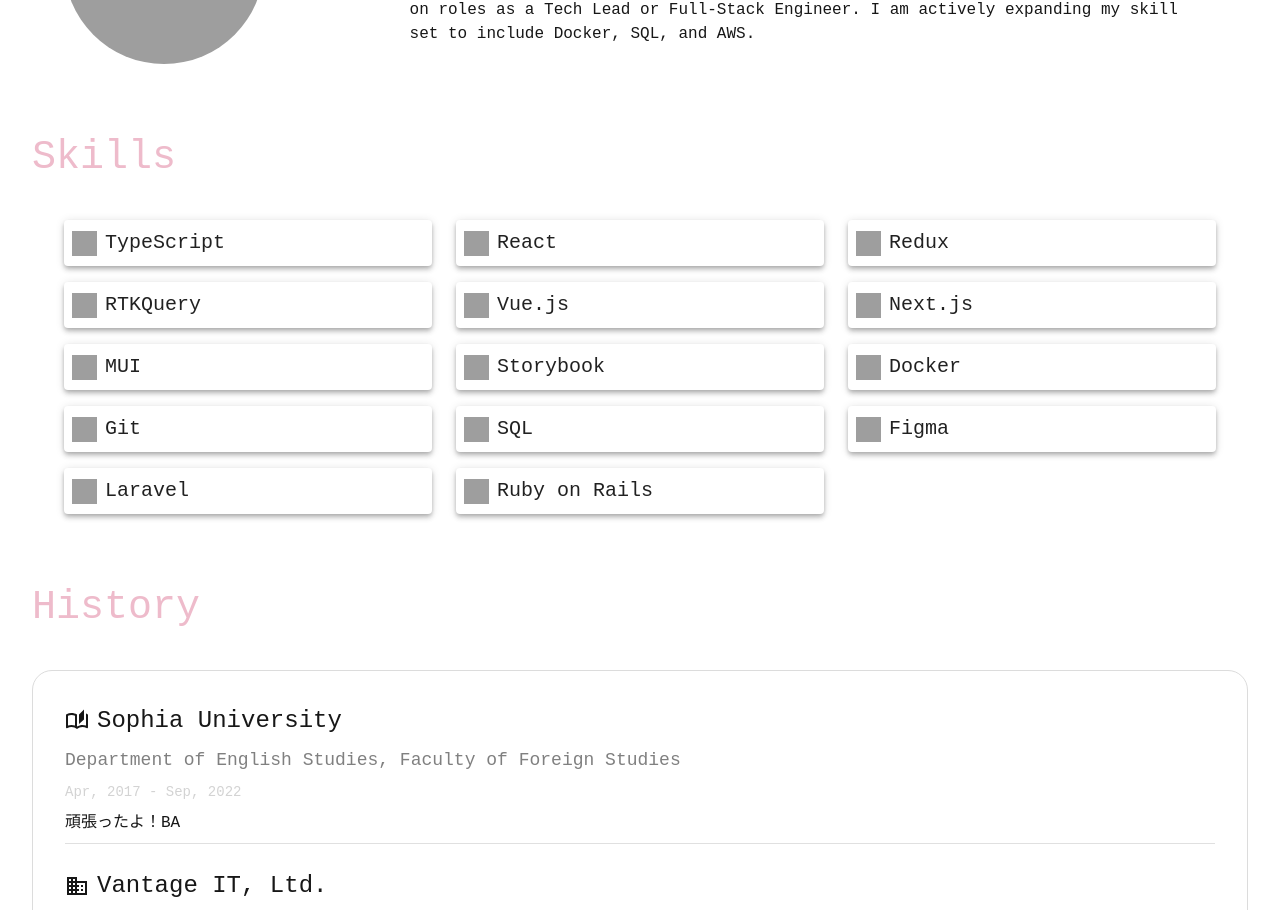
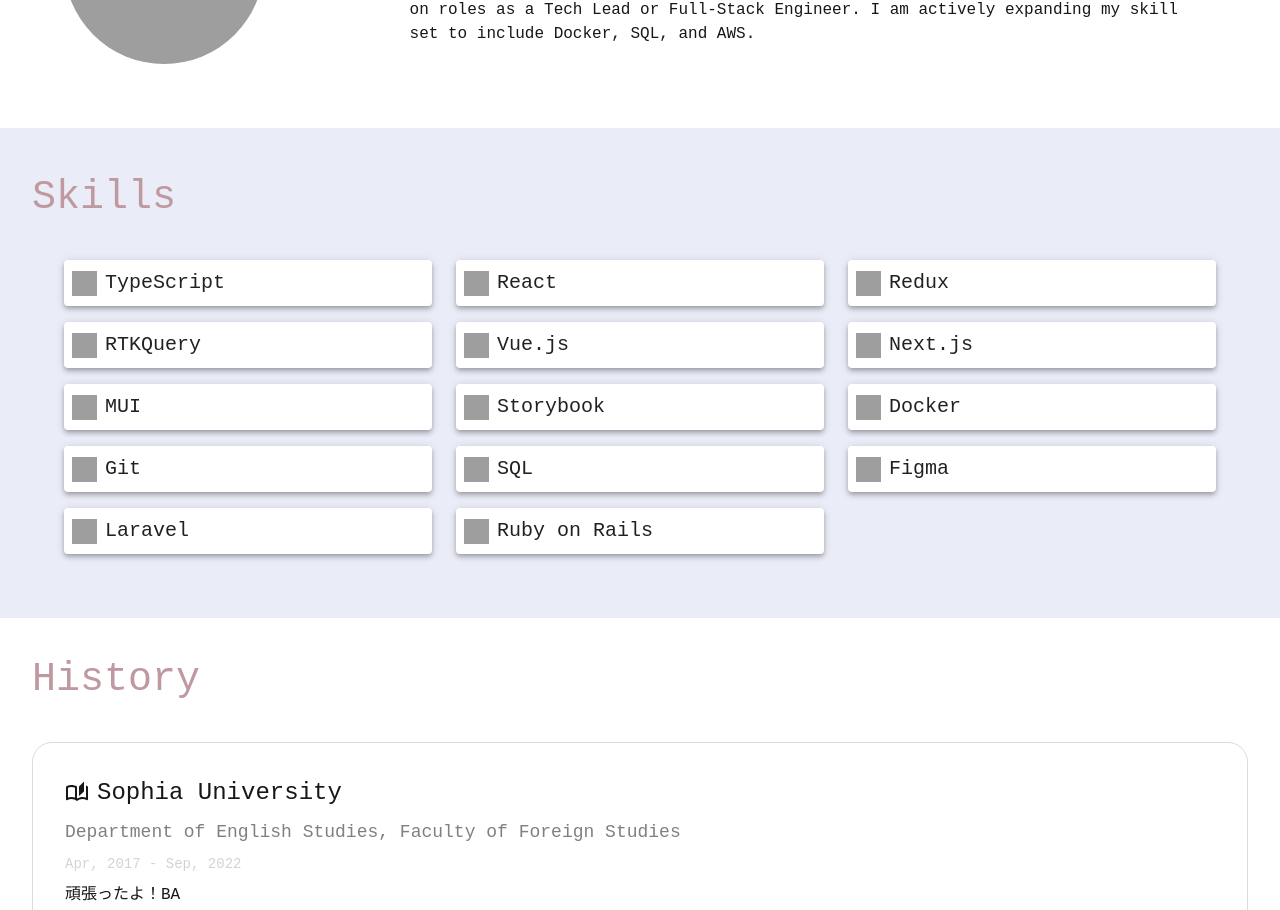
Before and after one commit to miyumasayama/portofolio, a Next.js app: page / in a window 1280 px wide. Shown: the part 1060-1970 px from the top of the page. Built offline with nearby package versions, Linux system fonts and the light colour scheme.

Commit message:
fix:色の調整

```diff
--- a/src/app/components/molecules/homeTitle/homeTitle.tsx
+++ b/src/app/components/molecules/homeTitle/homeTitle.tsx
@@ -7,7 +7,7 @@
 
 export const HomeTitle: FC<Props> = ({ text }) => {
     return (
-        <Typography fontSize={40} margin={4} color="#eebbcb">
+        <Typography fontSize={40} margin={4} color="#c099a0">
             {text}
         </Typography>
     )
--- a/src/app/components/organisms/skills/skills.tsx
+++ b/src/app/components/organisms/skills/skills.tsx
@@ -6,10 +6,10 @@
 
 export const Skills:FC = () => {
     return (
-        <Box mb={8}>
+        <Box pt={1} pb={8} sx={{backgroundColor: '#eaedf7'}}>
             <HomeTitle text='Skills'/>
             <Box mx={8}>
-                <Grid2 container rowSpacing={2} columnSpacing={{ xs: 1, sm: 2, md: 3 }} width='100%'>
+                <Grid2 container rowSpacing={2} columnSpacing={{ xs: 1, sm: 2, md: 3 }} width='100%' >
                     {skillSet.map(({name, image, description}) => {
                         return (
                             <Grid2 size={{xs:12, sm:6, md: 4}}>
```
